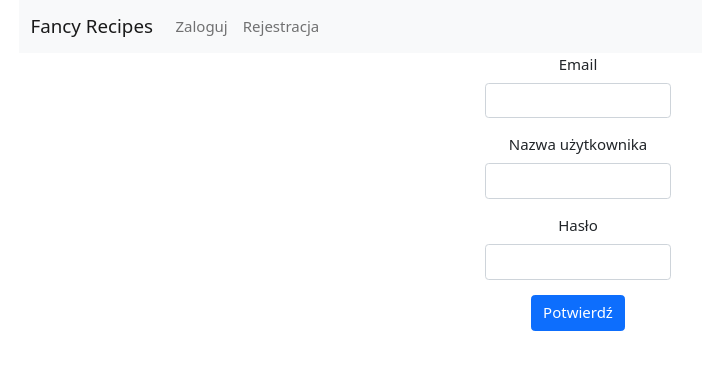
After one commit to patryk0504/Fancy-Recipes, a Django app: page /register/ in a window 1280 px wide. The commit adds this page. Shown: the top 370 px of the page, without its empty margins (62-764 px from the left). Run offline with Django 3.2, Linux system fonts and the light colour scheme.

Commit message:
added register and login templates

```diff
--- a/Fancy_Recipes/app/templates/base.html
+++ b/Fancy_Recipes/app/templates/base.html
@@ -10,7 +10,7 @@
 <div class="container">
   <nav class="navbar navbar-expand-lg navbar-light bg-light">
   <div class="container-fluid">
-    <a class="navbar-brand" href="#">Fancy Recipes</a>
+    <a class="navbar-brand" href="{% url 'index' %}">Fancy Recipes</a>
     <button class="navbar-toggler" type="button" data-bs-toggle="collapse" data-bs-target="#navbarSupportedContent" aria-controls="navbarSupportedContent" aria-expanded="false" aria-label="Toggle navigation">
       <span class="navbar-toggler-icon"></span>
     </button>
@@ -35,10 +35,10 @@
         </li>
         {% else %}
         <li class="nav-item">
-          <a class="nav-link" href="#">Zaloguj</a>
+          <a class="nav-link" href="{% url 'login' %}">Zaloguj</a>
         </li>
         <li class="nav-item">
-          <a class="nav-link" href="#">Rejestracja</a>
+          <a class="nav-link" href="{% url 'register' %}">Rejestracja</a>
         </li>
         {% endif %}
       </ul>
--- /dev/null
+++ b/Fancy_Recipes/app/templates/register.html
@@ -0,0 +1,20 @@
+{% extends 'base.html' %}
+{% block body %}
+    <div align="center">
+        <form method="post">{% csrf_token %}
+          <div class="mb-3 col-2">
+            <label for="email" class="form-label">Email</label>
+            <input type="email" class="form-control" id="email" aria-describedby="emailHelp">
+          </div>
+          <div class="mb-3 col-2">
+            <label for="username" class="form-label">Nazwa użytkownika</label>
+            <input type="username" class="form-control" id="username" aria-describedby="emailHelp">
+          </div>
+          <div class="mb-3 col-2">
+            <label for="password" class="form-label">Hasło</label>
+            <input type="password" class="form-control" id="password">
+          </div>
+          <button type="submit" class="btn btn-primary">Potwierdź</button>
+        </form>
+    </div>
+{% endblock %}
--- a/Fancy_Recipes/app/urls.py
+++ b/Fancy_Recipes/app/urls.py
@@ -4,4 +4,6 @@ from . import views
 
 urlpatterns = [
     path('', views.index, name='index'),
+    path('register/', views.register, name='register'),
+    path('login/', views.login, name='login'),
 ]
--- a/Fancy_Recipes/app/views.py
+++ b/Fancy_Recipes/app/views.py
@@ -1,4 +1,5 @@
 from django.http import HttpResponse
+from django.shortcuts import render
 from django.template import loader
 
 
@@ -6,3 +7,13 @@ def index(request):
     template = loader.get_template('index.html')
     context = {}
     return HttpResponse(template.render(context, request))
+
+def register(request):
+    template = loader.get_template('register.html')
+    context = {}
+    return HttpResponse(template.render(context, request))
+
+def login(request):
+    template = loader.get_template('login.html')
+    context = {}
+    return HttpResponse(template.render(context, request))
```
Also changed, not shown: Fancy_Recipes/app/templates/login.html (added, +16 -0 lines).
